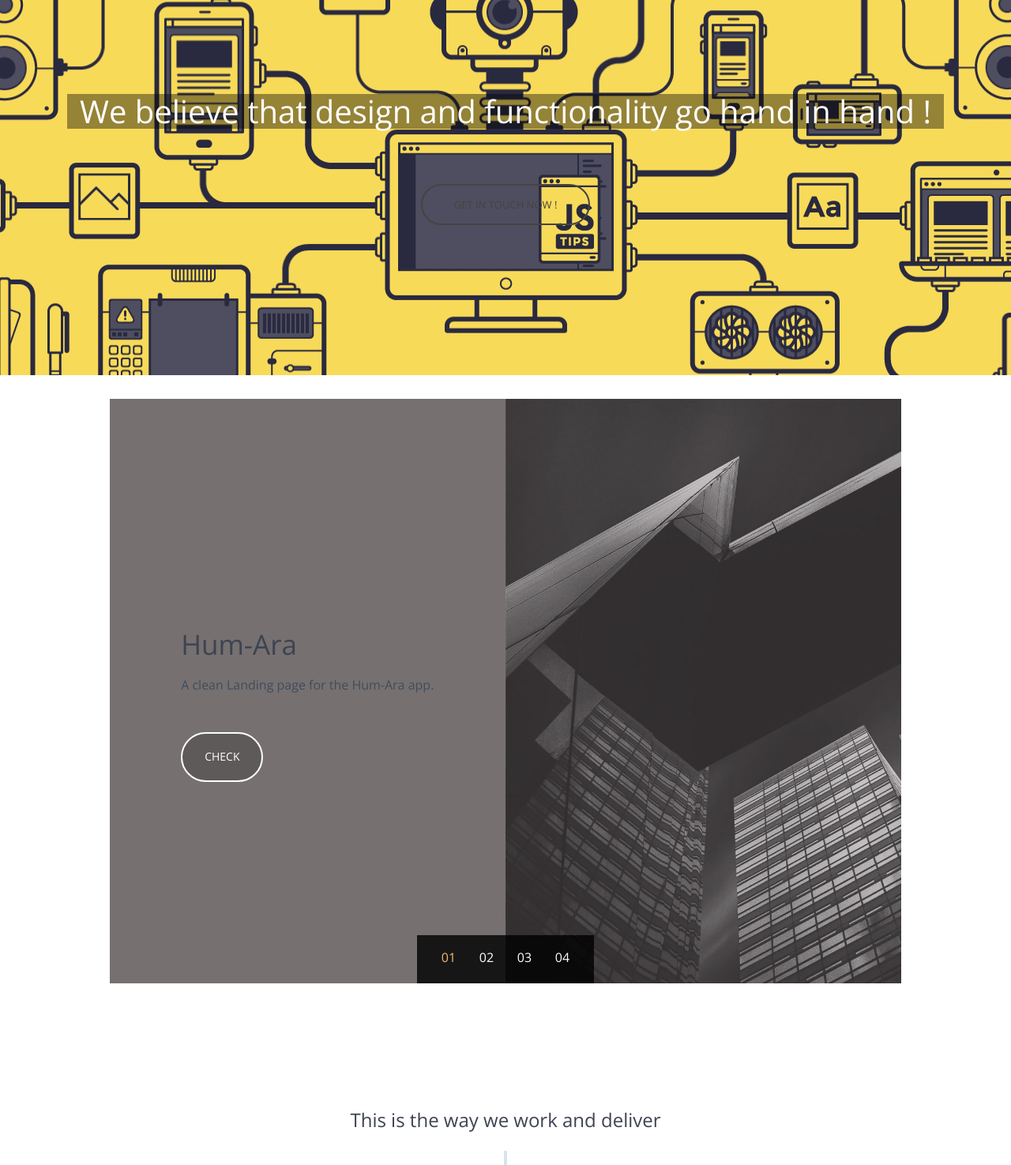
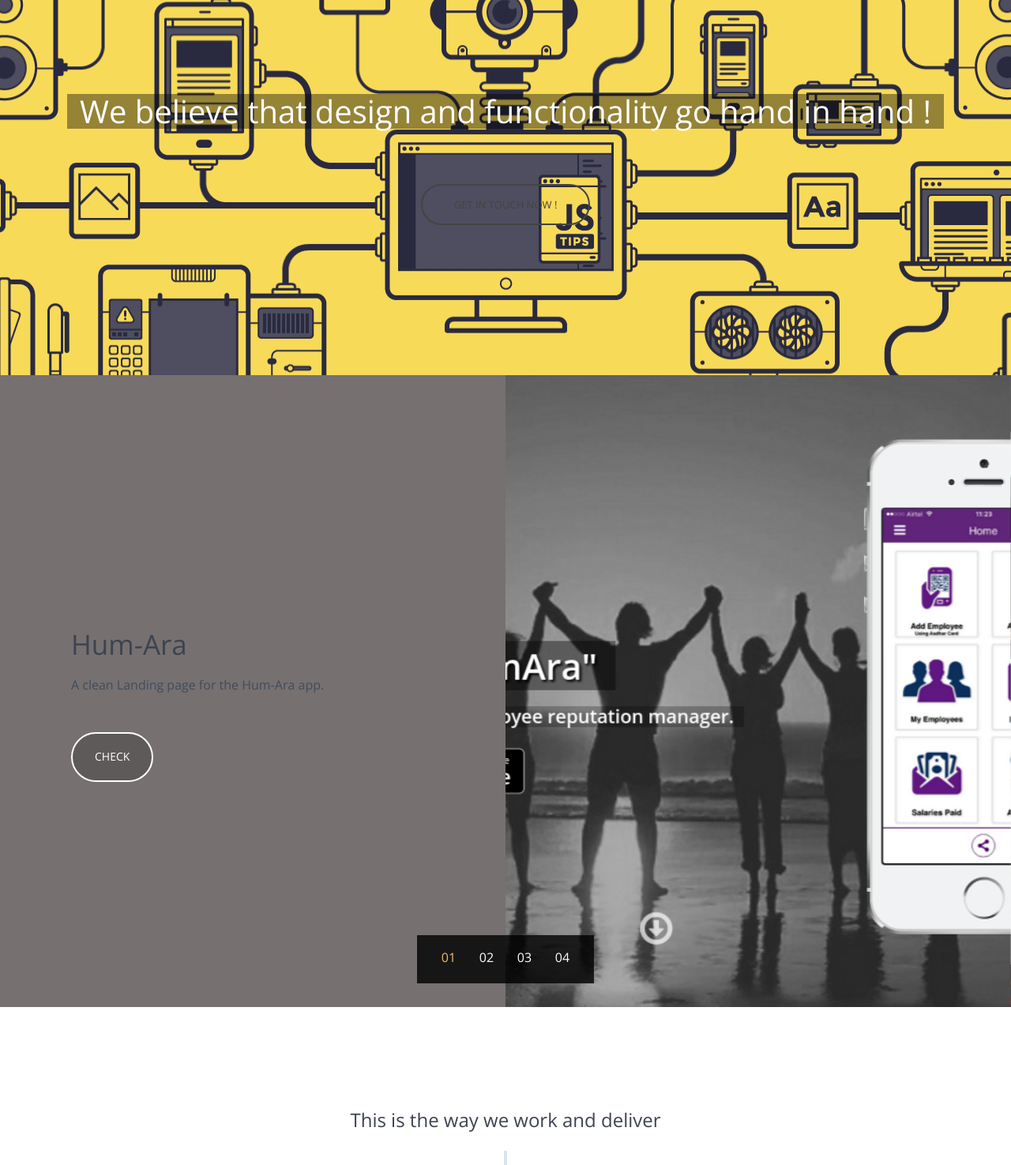
Before and after one commit to Scaledesk/scaledesk_landingpage, a PHP site: page / in a window 1280 px wide. Shown: the part 2835-4310 px from the top of the page at 79% size. Run offline with PHP 8.4, Linux system fonts and the light colour scheme; some libraries are stand-ins or nearby versions.

Commit message:
Question mark,images,etc

```diff
--- a/index.php
+++ b/index.php
@@ -60,8 +60,8 @@
                     <div class="header-nav">
                         <nav>
                             <ul class="primary-nav">
-                                <li><a href="#features">What we Do ?</a></li>
-                                <li><a href="#assets">Who we are ?</a></li>
+                                <li><a href="#features">What we do </a></li>
+                                <li><a href="#assets">Who we are </a></li>
 <!--                                <li><a href="#blog">Our Works</a></li>-->
                                 <li><a href="#portfolio">Portfolio</a></li>
                                 <li><a href="#timeline">Our Work-flow</a></li>
@@ -324,10 +324,8 @@
 -->
     <section id="portfolio">
             <div class="row">
-                <div class="col-md-1">
 
-                </div>
-                <div class="col-md-10">
+                <div class="col-md-12">
                  <div class="cd-slider-wrapper">
         <ul class="cd-slider">
             <li class="is-visible">
@@ -339,7 +337,7 @@
                         <p>
                             A clean Landing page for the Hum-Ara app.
                         </p>
-                        <a href="#" class="btn">Check</a>
+                        <a href="http://hum-ara.com/" class="btn">Check</a>
                     </div>
                 </div>
             </li> <!-- .cd-half-block.content -->
@@ -353,7 +351,7 @@
                         <p>
                             A complete e-commerce solution for online online Custom made women designer apparels.
                         </p>
-                        <a href="www.shaleenanowbuth.com" class="btn">Check</a>
+                        <a href="http://www.shaleenanowbuth.com/" class="btn">Check</a>
                     </div>
                 </div> <!-- .cd-half-block.content -->
             </li>
@@ -367,6 +365,7 @@
                         <p>
                             An Online Marketplace for Buying and Selling of Bulk Paper transactions.
                         </p>
+                        <a href="http://www.chawrionline.com/" class="btn">Check</a>
                     </div>
                 </div> <!-- .cd-half-block.content -->
             </li>
@@ -381,6 +380,7 @@
                             A Web portal for easy online booking pf cars,bus and
                             Train at one place.
                         </p>
+                        <a href="http://www.travally.in/#/home" class="btn">Check</a>
                     </div>
                 </div> <!-- .cd-half-block.content -->
             </li>
@@ -388,9 +388,7 @@
     </div> <!-- .cd-slider-wrapper -->
 
                 </div>
-                <div class="col-md-1">
 
-                </div>
 
             </div></section>
             <!--vertical timeline-->
@@ -456,7 +454,7 @@
 
             <div class="cd-timeline-content">
                 <h2>Testing</h2>
-                <p>A thorough Testing is a must for any product to go into deployement phase.    </p>
+                <p>A thorough Testing is a must for any product to go into deployment phase. </p>
                 <!-- <a href="#0" class="cd-read-more">Read more</a> -->
                 <span class="cd-date">Testing</span>
             </div> <!-- cd-timeline-content -->
@@ -472,10 +470,10 @@
             </div> <!-- cd-timeline-img -->
 
             <div class="cd-timeline-content">
-                <h2>Deployement</h2>
-                <p>An apt deployement strategy that suits your needs is a must for your product. We help you to Deploy as well as Scale-Up the product. </p>
+                <h2>Deployment</h2>
+                <p>An apt deployment strategy that suits your needs is a must for your product. We help you to Deploy as well as Scale-Up the product. </p>
                 <!-- <a href="#0" class="cd-read-more">Read more</a> -->
-                <span class="cd-date">Deployement</span>
+                <span class="cd-date">Deployment</span>
             </div> <!-- cd-timeline-content -->
         </div> <!-- cd-timeline-block -->
 
@@ -487,7 +485,7 @@
             </div> <!-- cd-timeline-img -->
 
             <div class="cd-timeline-content">
-                <h2>Party !</h2>
+                <h2>Delivery</h2>
                 <p>This is the content of the last section</p>
                 <span class="cd-date">Happy Clients , Happy We ! Success Party ! </span>
             </div> <!-- cd-timeline-content -->
--- a/pointy-slider/css/style.css
+++ b/pointy-slider/css/style.css
@@ -35,7 +35,7 @@ Slider
 }
 @media only screen and (min-width: 900px) {
   .cd-slider-wrapper {
-    padding: 30px;
+    padding: 0px;
   }
 }
 
@@ -73,16 +73,16 @@ Slider
   background-repeat: no-repeat;
 }
 .cd-slider li:first-of-type .image {
-  background-image: url(../img/img-1.jpg);
+  background-image: url(../img/humara.png);
 }
 .cd-slider li:nth-of-type(2) .image {
-  background-image: url(../img/img-2.jpg);
+  background-image: url(../img/shaleena.png);
 }
 .cd-slider li:nth-of-type(3) .image {
-  background-image: url(../img/img-3.jpg);
+  background-image: url(../img/chawri.png);
 }
 .cd-slider li:nth-of-type(4) .image {
-  background-image: url(../img/img-4.jpg);
+  background-image: url(../img/travally.png);
 }
 .cd-slider .image {
   background-size: cover;
```
Also changed, not shown: pointy-slider/img/chawri.png (added), pointy-slider/img/humara.png (added), pointy-slider/img/shaleena.png (added), pointy-slider/img/travally.png (added).
